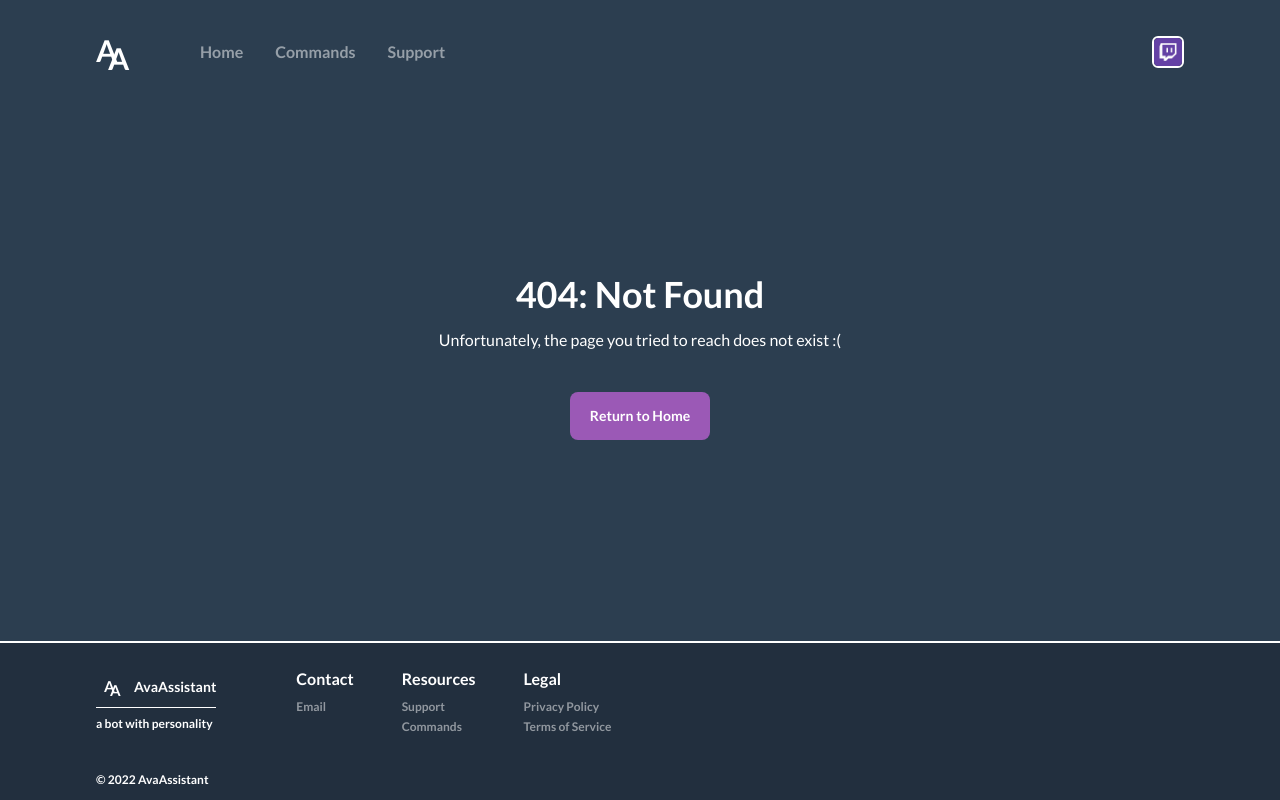
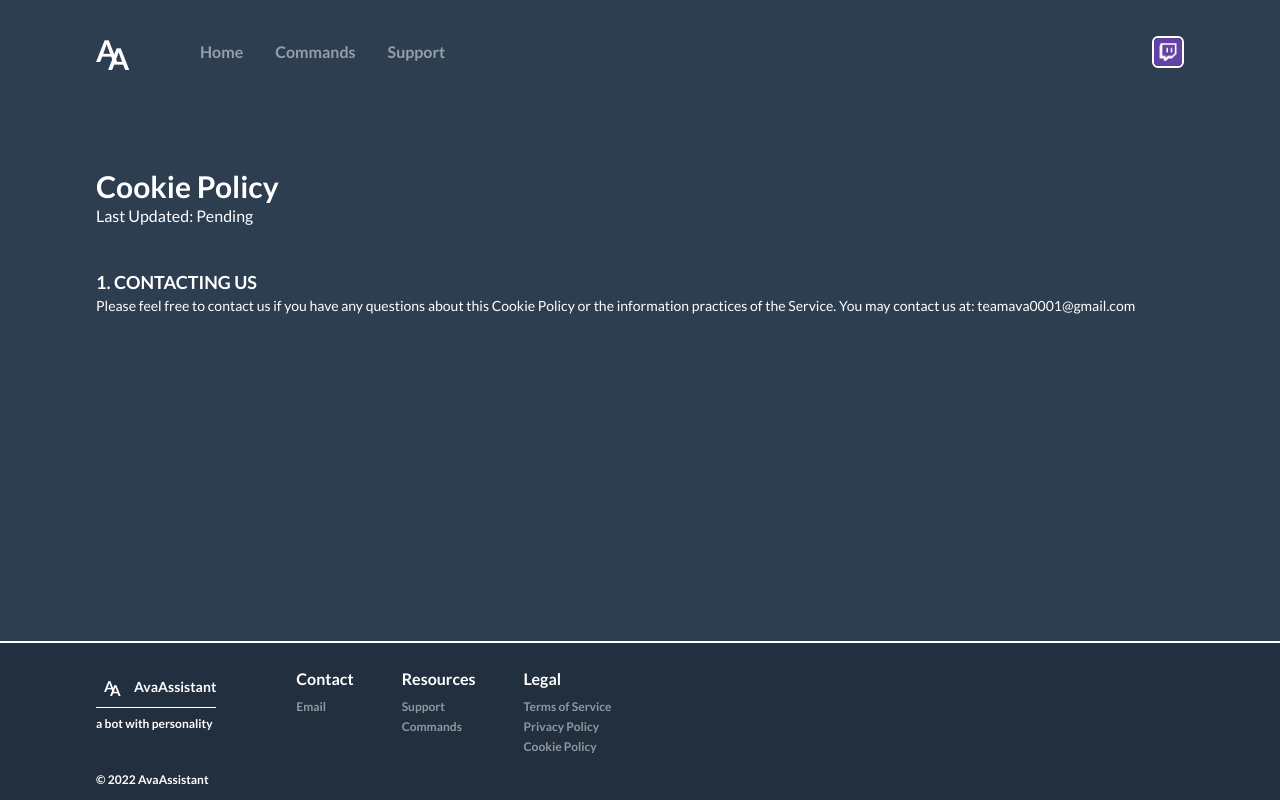
Before and after one commit to zackyvt/avaassistant, a Next.js app: page /cookiepolicy in a window 1280 px wide. Before the commit this address had no page. Shown: the top 800 px of the page. Built offline with nearby package versions, Linux system fonts and the light colour scheme.

Commit message:
Cookie Policy

```diff
--- a/components/Footer/Footer.tsx
+++ b/components/Footer/Footer.tsx
@@ -11,15 +11,16 @@ function FooterMain() {
     return (
         <div className="flex ml-20 flex-wrap">
             <FooterSection title="Contact" links={{
-                "Email": "mailto:teamava0001@gmail.com"
+                "Email": "mailto:teamava0001@gmail.com",
             }}/>
             <FooterSection title="Resources" links={{
                 "Support": "/support",
                 "Commands": "/commands"
             }}/>
             <FooterSection title="Legal" links={{
+                "Terms of Service": "/termsofservice",
                 "Privacy Policy": "/privacypolicy",
-                "Terms of Service": "/termsofservice"
+                "Cookie Policy": "/cookiepolicy"
             }}/>
         </div>
     )
--- /dev/null
+++ b/pages/cookiepolicy.tsx
@@ -0,0 +1,18 @@
+import Head from "next/head";
+import Page from "../components/Page";
+
+export default function CookiePolicy() {
+    return (
+        <Page page="Cookie Policy">
+            <main className="mt-16">
+                <h1 className="font-bold text-3xl text-center sm:text-left">Cookie Policy</h1>
+                <p className="text-1xl text-center sm:text-left">Last Updated: Pending</p>
+                <p className="mt-10 text-sm text-center sm:text-left">
+                    <b className="text-lg">1. CONTACTING US</b>
+                    <br></br>
+                    Please feel free to contact us if you have any questions about this Cookie Policy or the information practices of the Service. You may contact us at: teamava0001@gmail.com
+                </p>
+            </main>
+        </Page>
+    )
+}
```
